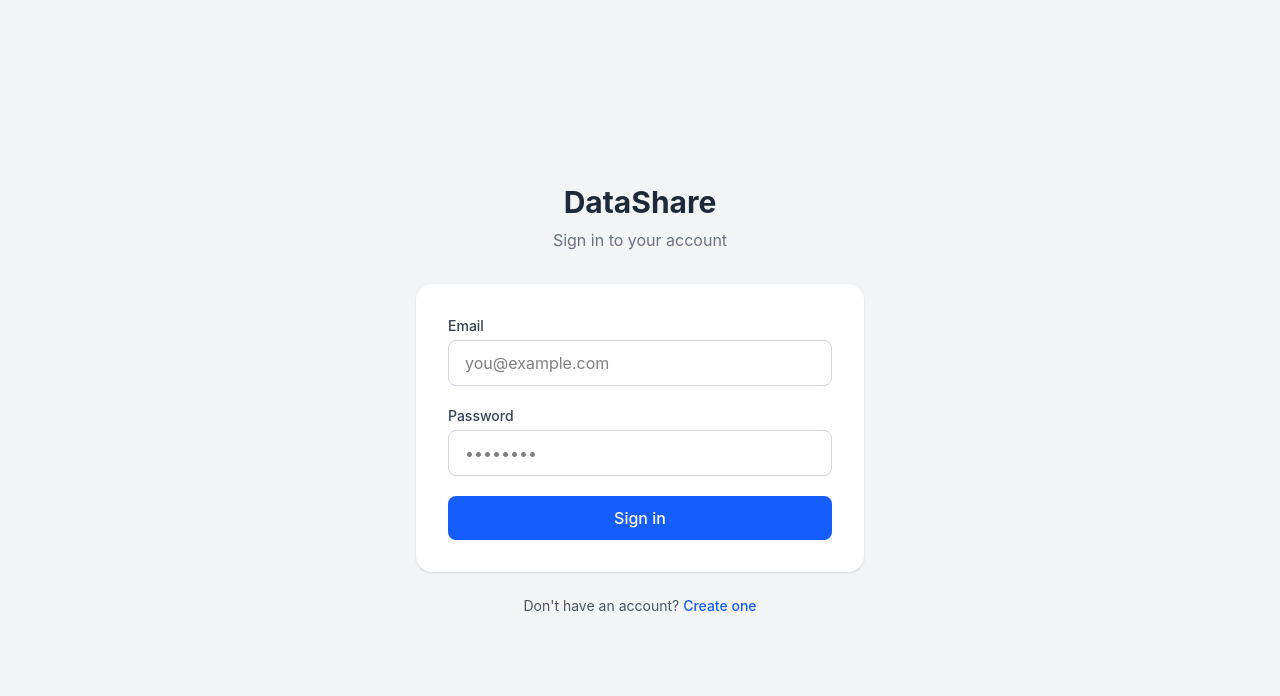
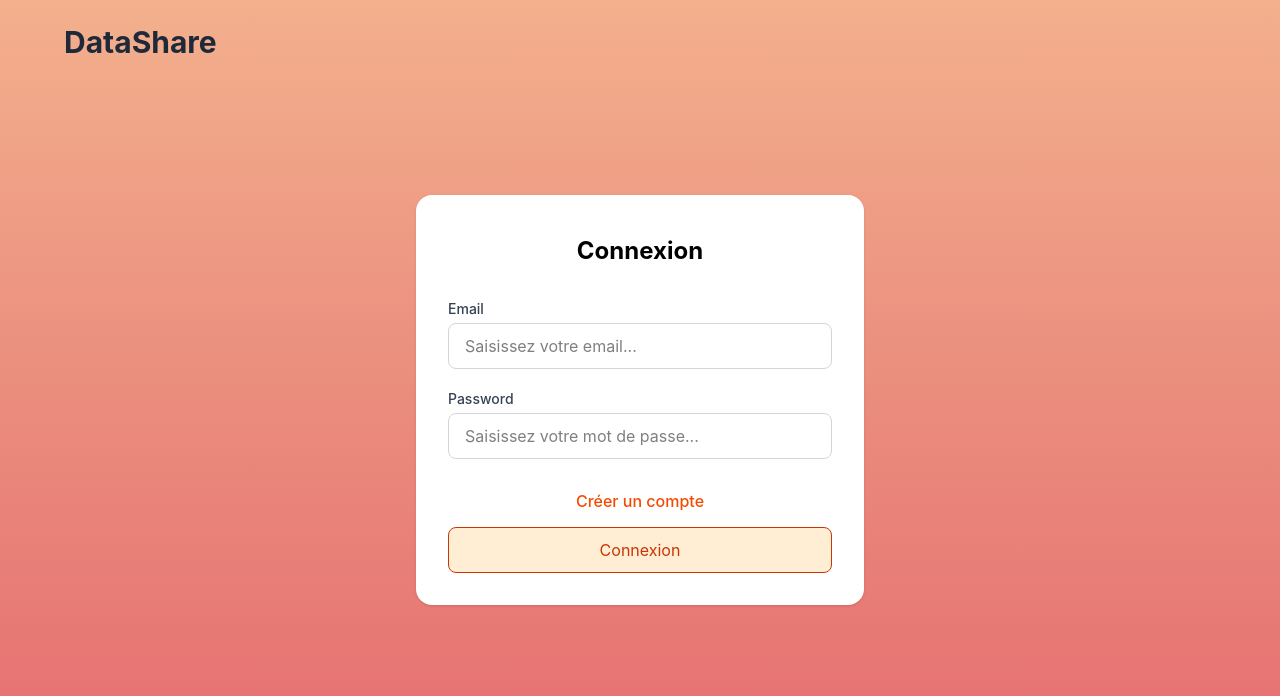
Before and after one commit to mathisGaut/datashare, a React (Vite) app in the folder datashare-frontend/: page /login in a window 1280 px wide. Shown: the top 696 px of the page. Built offline with nearby package versions, Linux system fonts and the light colour scheme.

Commit message:
refonte graphic auth

```diff
--- a/datashare-frontend/src/pages/LoginPage.jsx
+++ b/datashare-frontend/src/pages/LoginPage.jsx
@@ -46,24 +46,20 @@ export default function LoginPage() {
     };
 
     return (
-        <div className="min-h-screen bg-gray-100 flex flex-col items-center justify-center px-4 py-12">
+        <div className="min-h-screen bg-gradient-to-b from-[#f3b08d] via-[#ea8c7d] to-[#e56b6f] flex flex-col items-center justify-center px-4 py-12">
 
+            <h1 className="text-3xl font-bold text-gray-800 fixed top-6 left-16">
+                DataShare
+            </h1>
             <div className="w-full max-w-md">
 
+                <div className="bg-white rounded-2xl shadow p-8">
                     <div className="text-center mb-8">
-
-                    <h1 className="text-3xl font-bold text-gray-800">
-                        DataShare
-                    </h1>
-
-                    <p className="text-gray-500 mt-2">
-                        Sign in to your account
+                        <p className="mt-2 font-bold text-2xl">
+                            Connexion
                         </p>
 
                     </div>
-
-                <div className="bg-white rounded-2xl shadow p-8">
-
                     {registered && (
                         <div
                             className="mb-6 rounded-lg bg-green-50 border border-green-200 text-green-800 text-sm px-4 py-3"
@@ -89,7 +85,7 @@ export default function LoginPage() {
                                 type="email"
                                 name="email"
                                 autoComplete="email"
-                                placeholder="you@example.com"
+                                placeholder="Saisissez votre email..."
                                 value={form.email}
                                 onChange={handleChange}
                                 className="w-full px-4 py-2.5 rounded-lg border border-gray-300 focus:ring-2 focus:ring-blue-500 focus:border-blue-500 outline-none transition"
@@ -112,7 +108,7 @@ export default function LoginPage() {
                                 type="password"
                                 name="password"
                                 autoComplete="current-password"
-                                placeholder="••••••••"
+                                placeholder="Saisissez votre mot de passe..."
                                 value={form.password}
                                 onChange={handleChange}
                                 className="w-full px-4 py-2.5 rounded-lg border border-gray-300 focus:ring-2 focus:ring-blue-500 focus:border-blue-500 outline-none transition"
@@ -126,30 +122,28 @@ export default function LoginPage() {
                                 {error}
                             </p>
                         )}
-
+                        <div className="flex flex-col justify-between gap-1">
+                            <button
+                                type="button"
+                                className="w-full hover:bg-orange-100/50 text-orange-700 py-2.5 px-4 rounded-lg transition"
+                            >
+                                <Link
+                                    to="/register"
+                                    className="text-orange-600 hover:text-orange-700 font-medium"
+                                >
+                                    Créer un compte
+                                </Link>
+                            </button>
                             <button
                                 type="submit"
-                            className="w-full bg-blue-600 hover:bg-blue-700 text-white font-medium py-2.5 px-4 rounded-lg transition"
+                                className="w-full bg-orange-100 border border-orange-700 hover:bg-orange-200 text-orange-700 py-2.5 px-4 rounded-lg transition"
                             >
-                            Sign in
+                                Connexion
                             </button>
-
+                        </div>
                     </form>
 
                 </div>
-
-                <p className="text-center text-gray-600 text-sm mt-6">
-
-                    Don&apos;t have an account?{" "}
-
-                    <Link
-                        to="/register"
-                        className="text-blue-600 hover:text-blue-700 font-medium"
-                    >
-                        Create one
-                    </Link>
-
-                </p>
 
             </div>
 
--- a/datashare-frontend/src/pages/RegisterPage.jsx
+++ b/datashare-frontend/src/pages/RegisterPage.jsx
@@ -75,23 +75,19 @@ export default function RegisterPage() {
         Array.isArray(fieldErrors[key]) ? fieldErrors[key][0] : fieldErrors[key];
 
     return (
-        <div className="min-h-screen bg-gray-100 flex flex-col items-center justify-center px-4 py-12">
-
+        <div className="min-h-screen bg-gradient-to-b from-[#f3b08d] via-[#ea8c7d] to-[#e56b6f] flex flex-col items-center justify-center px-4 py-12">
+            <h1 className="text-3xl font-bold text-gray-800 fixed top-6 left-16">
+                DataShare
+            </h1>
             <div className="w-full max-w-md">
 
+                <div className="bg-white rounded-2xl shadow p-8">
                     <div className="text-center mb-8">
-
-                    <h1 className="text-3xl font-bold text-gray-800">
-                        DataShare
-                    </h1>
-
-                    <p className="text-gray-500 mt-2">
-                        Create your account
+                        <p className="mt-2 font-bold text-2xl">
+                            Créer un compte
                         </p>
 
                     </div>
-
-                <div className="bg-white rounded-2xl shadow p-8">
 
                     <form onSubmit={handleSubmit} className="space-y-5">
 
@@ -109,7 +105,7 @@ export default function RegisterPage() {
                                 type="text"
                                 name="name"
                                 autoComplete="name"
-                                placeholder="Jane Doe"
+                                placeholder="Saisissez votre nom..."
                                 value={form.name}
                                 onChange={handleChange}
                                 className="w-full px-4 py-2.5 rounded-lg border border-gray-300 focus:ring-2 focus:ring-blue-500 focus:border-blue-500 outline-none transition"
@@ -138,7 +134,7 @@ export default function RegisterPage() {
                                 type="email"
                                 name="email"
                                 autoComplete="email"
-                                placeholder="you@example.com"
+                                placeholder="Saisissez votre email..."
                                 value={form.email}
                                 onChange={handleChange}
                                 className="w-full px-4 py-2.5 rounded-lg border border-gray-300 focus:ring-2 focus:ring-blue-500 focus:border-blue-500 outline-none transition"
@@ -167,7 +163,7 @@ export default function RegisterPage() {
                                 type="password"
                                 name="password"
                                 autoComplete="new-password"
-                                placeholder="At least 6 characters"
+                                placeholder="Saisissez votre mot de passe..."
                                 value={form.password}
                                 onChange={handleChange}
                                 className="w-full px-4 py-2.5 rounded-lg border border-gray-300 focus:ring-2 focus:ring-blue-500 focus:border-blue-500 outline-none transition"
@@ -197,7 +193,7 @@ export default function RegisterPage() {
                                 type="password"
                                 name="password_confirmation"
                                 autoComplete="new-password"
-                                placeholder="Repeat password"
+                                placeholder="Saisissez le à nouveau"
                                 value={form.password_confirmation}
                                 onChange={handleChange}
                                 className="w-full px-4 py-2.5 rounded-lg border border-gray-300 focus:ring-2 focus:ring-blue-500 focus:border-blue-500 outline-none transition"
@@ -211,30 +207,28 @@ export default function RegisterPage() {
                                 {error}
                             </p>
                         )}
-
+                        <div className="flex flex-col justify-between gap-1">
+                            <button
+                                type="button"
+                                className="w-full hover:bg-orange-100/50 text-orange-700 py-2.5 px-4 rounded-lg transition"
+                            >
+                                <Link
+                                    to="/login"
+                                    className="text-orange-600 hover:text-orange-700 font-medium"
+                                >
+                                    J'ai déja un compte
+                                </Link>
+                            </button>
                             <button
                                 type="submit"
-                            className="w-full bg-blue-600 hover:bg-blue-700 text-white font-medium py-2.5 px-4 rounded-lg transition"
+                                className="w-full bg-orange-100 border border-orange-700 hover:bg-orange-200 text-orange-700 py-2.5 px-4 rounded-lg transition"
                             >
-                            Create account
+                                Créer mon compte
                             </button>
-
+                        </div>
                     </form>
 
                 </div>
-
-                <p className="text-center text-gray-600 text-sm mt-6">
-
-                    Already have an account?{" "}
-
-                    <Link
-                        to="/login"
-                        className="text-blue-600 hover:text-blue-700 font-medium"
-                    >
-                        Sign in
-                    </Link>
-
-                </p>
 
             </div>
 
```
Lines whose indentation alone changed are shown as unchanged.
